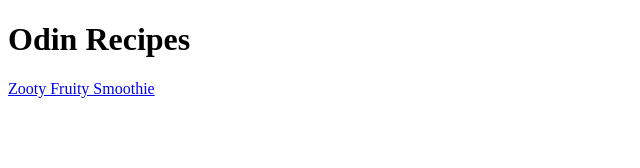
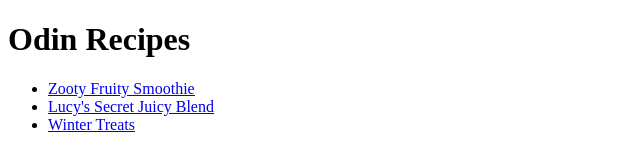
Before and after one commit to Tetrasaurus/odin-recipes, a plain HTML site: page index.html in a window 1280 px wide. Shown: the whole page, without its empty margins (0-640 px from the left). Drawn offline with Linux system fonts and the light colour scheme.

Commit message:
Save updates of progress in project and small changes to files

```diff
--- a/index.html
+++ b/index.html
@@ -8,13 +8,12 @@
   <body>
     <h1>Odin Recipes</h1>
     <p>
-      <a
-        href="./recipes/super_smoothie.html"
-        target="_blank"
-        rel="noopener noreference"
-      >
-        Zooty Fruity Smoothie</a
-      >
+    <ul>
+        <li><a href="./recipes/super_smoothie.html" target="_blank"><u>Zooty Fruity Smoothie</u></a></li>
+        <li><a href="./recipes/lucys_juicy.html" target="_blank"><u>Lucy's Secret Juicy Blend</u></a></li>
+        <li><a href="./recipes/banana_choco.html" target="_blank"><u>Winter Treats</u></a></li>
+    </ul>
+
     </p>
   </body>
 </html>
```
Also changed, not shown: recipes/banana_choco.html (added, +9 -0 lines), recipes/lucys_juicy.html (+3 -3 lines), recipes/super_smoothie.html (+1 -0 lines), recipes/images/Banana_choc.jpg (added), recipes/images/maxresdefault.jpg (added), recipes/images/watermelon-mojito9.jpg (added), 1 other file.
